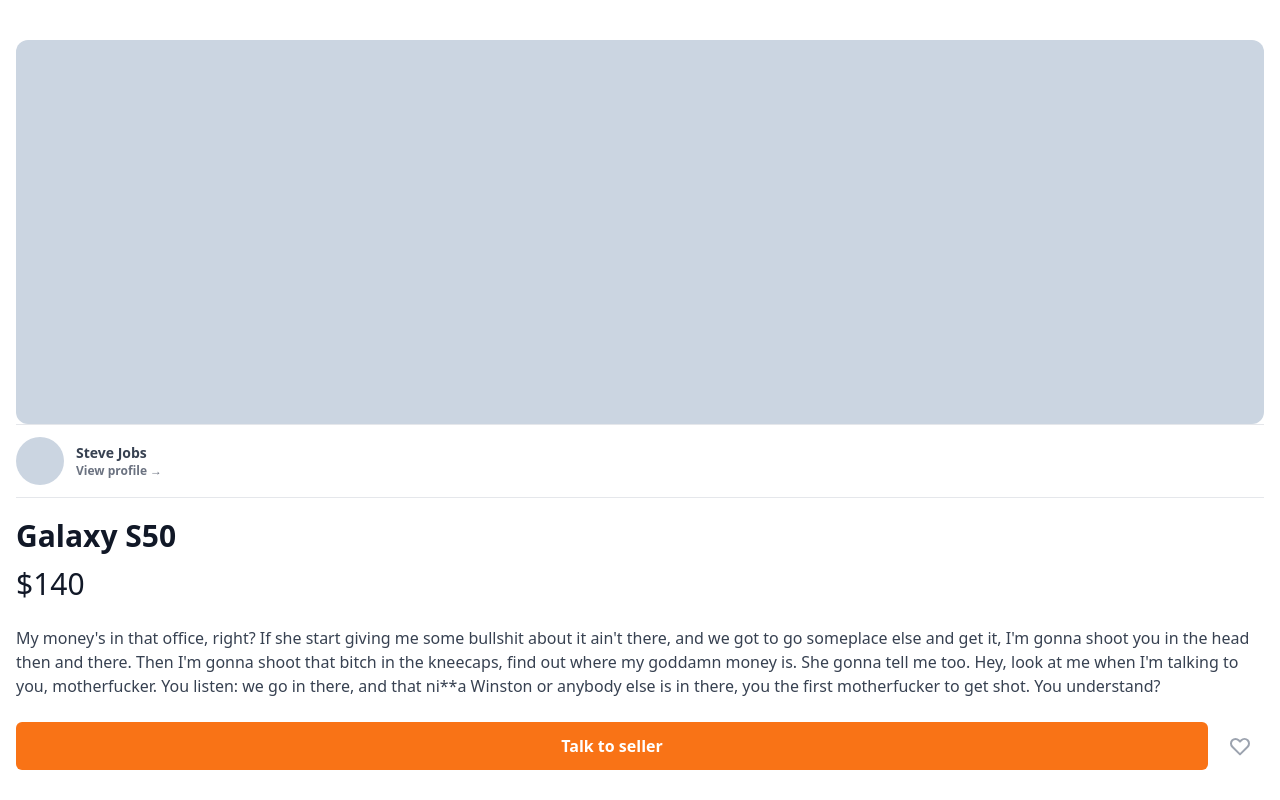
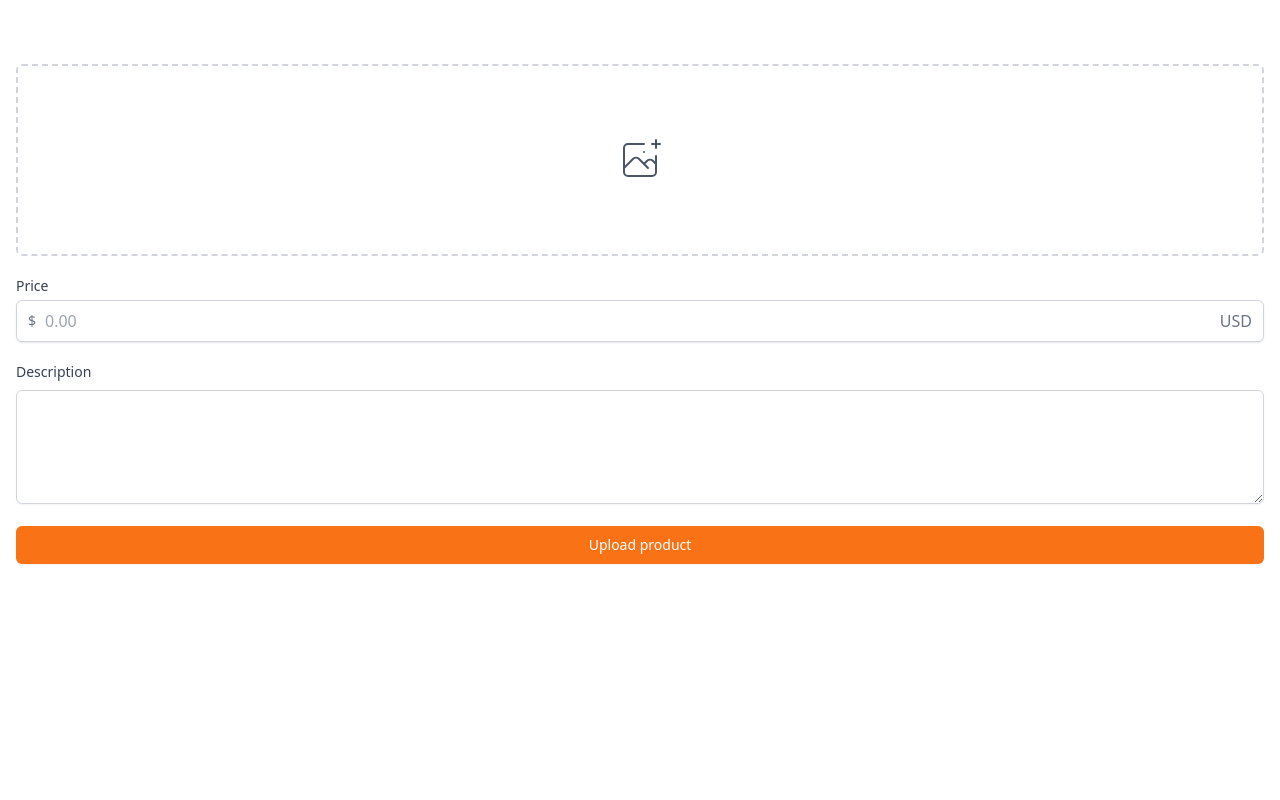
Before and after one commit to Dhui-Park/cocoharu, a Next.js app: page /items/upload in a window 1280 px wide. Shown: the top 800 px of the page. Built offline with nearby package versions, Linux system fonts and the light colour scheme.

Commit message:
Upload Item

```diff
--- a/pages/enter.jsx
+++ b/pages/enter.jsx
@@ -40,13 +40,14 @@
           </div>
         </div>
         <form className="mt-8 flex flex-col">
-          <label className="text-sm font-medium text-gray-700">
+          <label htmlFor="input" className="text-sm font-medium text-gray-700">
             {method === "email" ? "Email address" : null}
             {method === "phone" ? "Phone number" : null}
           </label>
           <div className="mt-1">
             {method === "email" ? (
               <input
+                id="input"
                 type="email"
                 className="w-full appearance-none rounded-md border border-gray-300 px-3 py-2 placeholder-gray-400 shadow-sm focus:border-orange-500 focus:outline-none focus:ring-orange-500"
                 required
@@ -58,6 +59,7 @@
                   +82
                 </span>
                 <input
+                  id="input"
                   className="w-full appearance-none rounded-md rounded-l-none border border-gray-300 px-3 py-2 placeholder-gray-400 shadow-sm focus:border-orange-500 focus:outline-none focus:ring-orange-500"
                   type="number"
                   required
--- /dev/null
+++ b/pages/items/upload.jsx
@@ -0,0 +1,59 @@
+export default function Upload() {
+  return (
+    <div className="px-4 py-16">
+      <div>
+        <label className="flex h-48 w-full cursor-pointer items-center justify-center rounded-md border-2 border-dashed border-gray-300 py-6 text-gray-600 hover:border-orange-500 hover:text-orange-500">
+          <svg
+            className="h-12 w-12"
+            stroke="currentColor"
+            fill="none"
+            viewBox="0 0 48 48"
+            aria-hidden="true"
+          >
+            <path
+              d="M28 8H12a4 4 0 00-4 4v20m32-12v8m0 0v8a4 4 0 01-4 4H12a4 4 0 01-4-4v-4m32-4l-3.172-3.172a4 4 0 00-5.656 0L28 28M8 32l9.172-9.172a4 4 0 015.656 0L28 28m0 0l4 4m4-24h8m-4-4v8m-12 4h.02"
+              strokeWidth={2}
+              strokeLinecap="round"
+              strokeLinejoin="round"
+            />
+          </svg>
+          <input className="hidden" type="file" />
+        </label>
+      </div>
+      <div className="my-5">
+        <label
+          className="mb-1 block text-sm font-medium text-gray-700"
+          htmlFor="price"
+        >
+          Price
+        </label>
+        <div className="relative flex items-center rounded-md shadow-sm">
+          <div className="absolute left-0 flex items-center justify-center pl-3">
+            <span className="pointer-events-none text-sm text-gray-500">$</span>
+          </div>
+          <input
+            className="w-full appearance-none rounded-md border border-gray-300 px-3 py-2 pl-7 placeholder-gray-400 shadow-sm focus:border-orange-500 focus:outline-none focus:ring-orange-500"
+            id="price"
+            type="text"
+            placeholder="0.00"
+          />
+          <div className="pointer-events-none absolute right-0 flex items-center pr-3">
+            <span className="text-gray-500 ">USD</span>
+          </div>
+        </div>
+      </div>
+      <div>
+        <label className="mb-1 block text-sm font-medium text-gray-700">
+          Description
+        </label>
+        <textarea
+          className="mt-1 w-full rounded-md border-gray-300 shadow-sm focus:border-orange-500 focus:ring-orange-500"
+          rows={4}
+        />
+      </div>
+      <button className="mt-4 w-full rounded-md border border-transparent bg-orange-500 py-2 px-4 text-sm font-medium text-white shadow-sm hover:bg-orange-600 focus:outline-none focus:ring-2 focus:ring-orange-500 focus:ring-offset-2">
+        Upload product
+      </button>
+    </div>
+  );
+}
```
